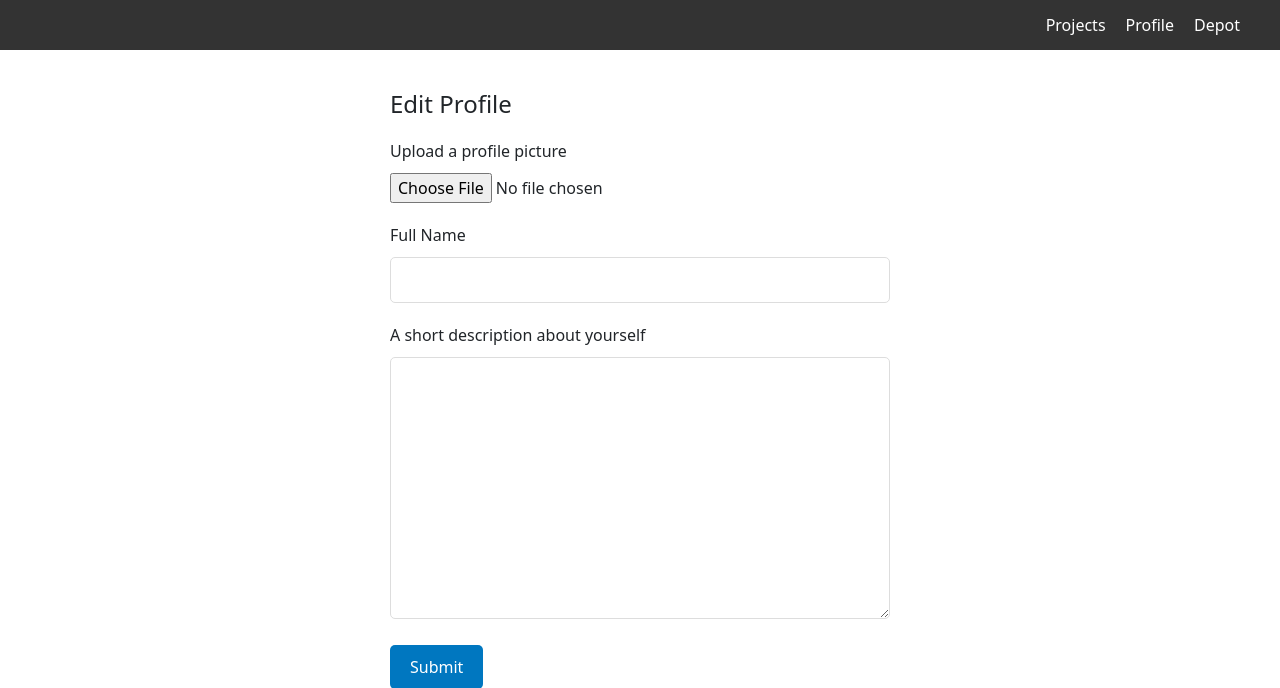
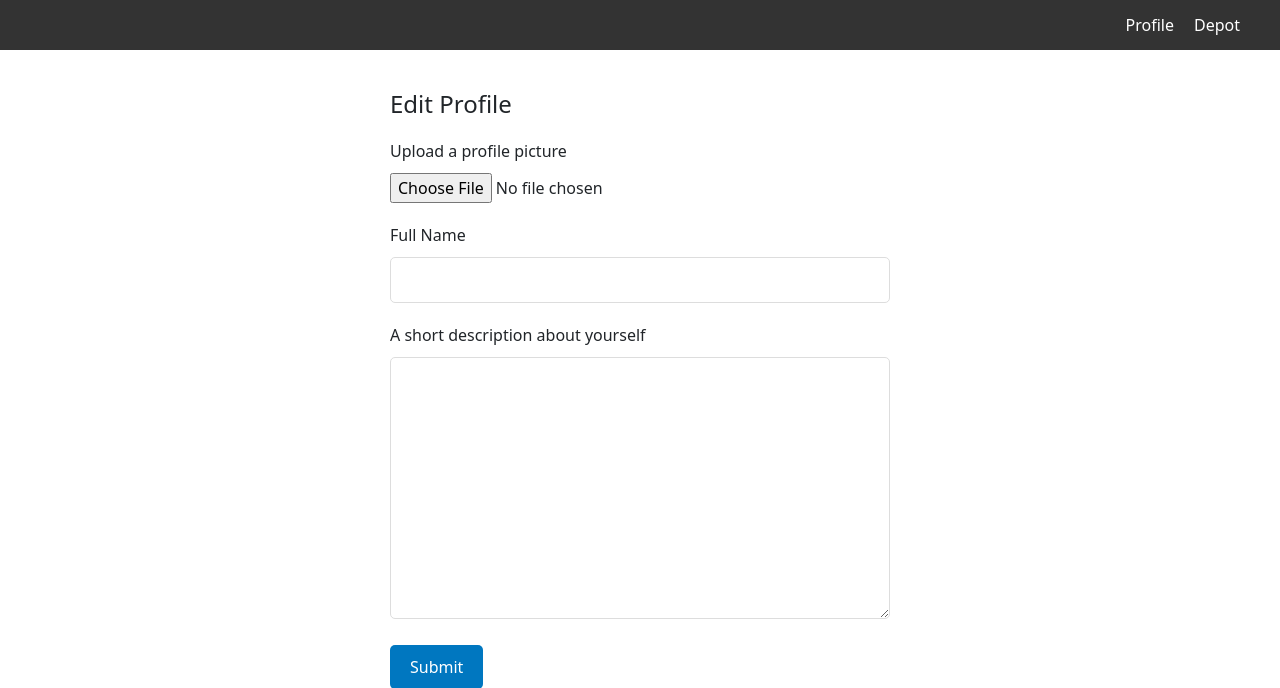
Before and after one commit to BollingerRyan/3d-print-share-site, a Flask app: page /update_profile in a window 1280 px wide. Shown: the top 688 px of the page. Run offline with Flask 2, Linux system fonts and the light colour scheme; the visitor is signed in with stand-in values (Sample User, id 1); data that the repository does not hold is empty.

```diff
--- a/flask_app/templates/edit_profile.html
+++ b/flask_app/templates/edit_profile.html
@@ -10,7 +10,6 @@
 </head>
 <body>
     <div id="head">
-        <a href="/projects">Projects</a>
         <a href="/profile_page">Profile</a>
         <a href="/depot">Depot</a>
     </div>
```
